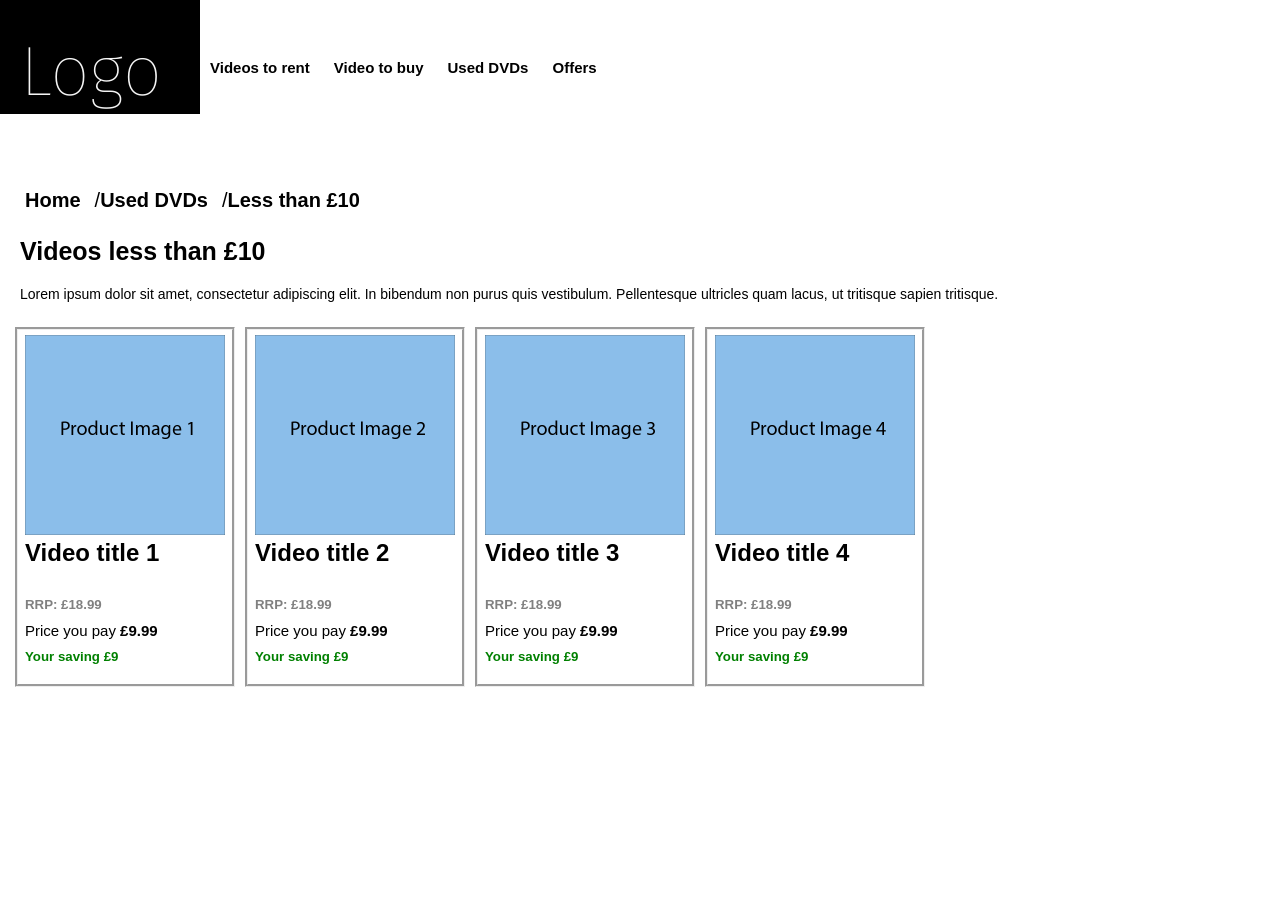
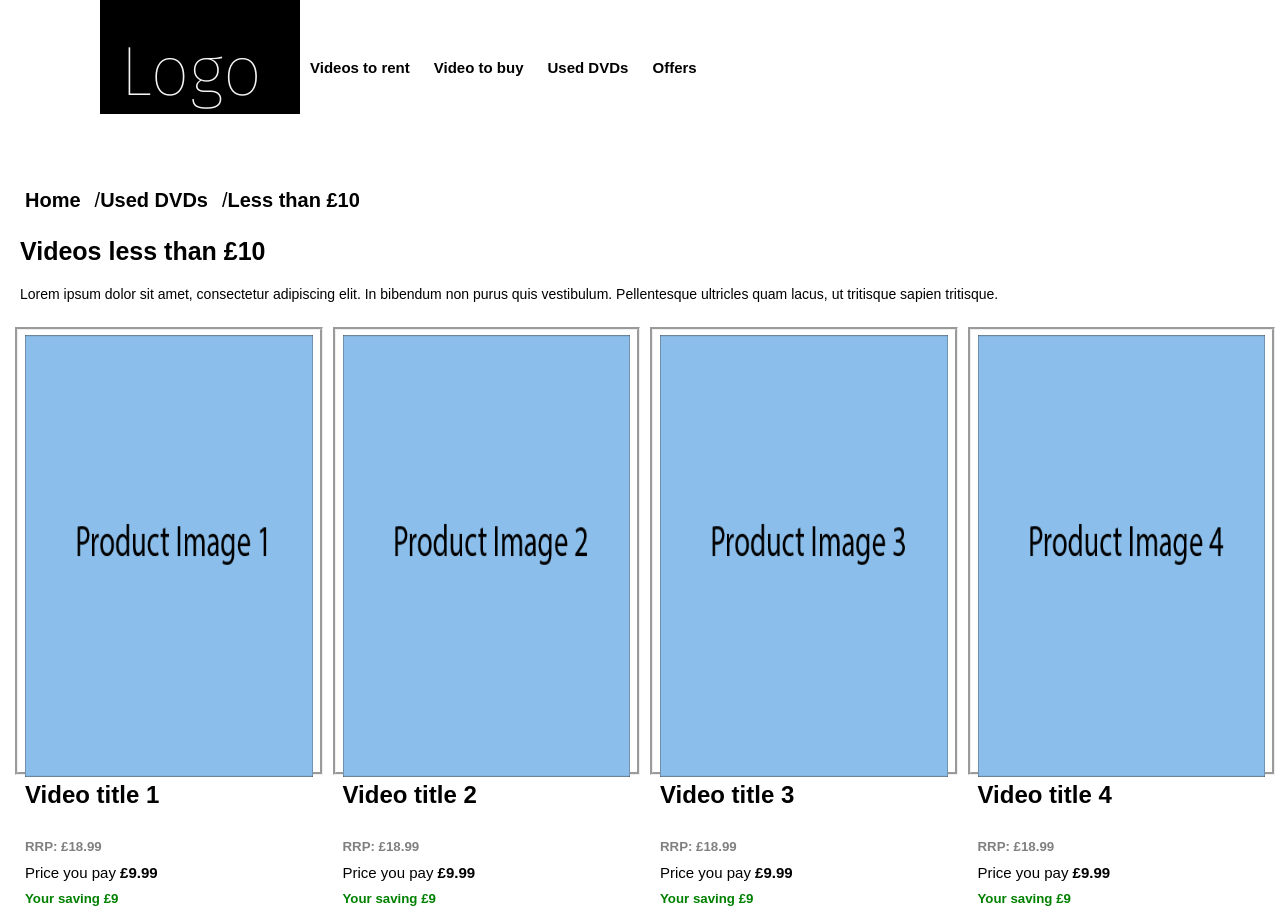
Before and after one commit to safabalo/Page-d-accueil-du-magasin-de-video, a plain HTML site: page index.html in a window 1280 px wide. Before the commit the page ends 800 px from the top, so only its background shows below. Drawn offline with Linux system fonts and the light colour scheme.

Commit message:
Modification

```diff
--- a/style.css
+++ b/style.css
@@ -32,8 +32,6 @@ nav #logo{
     background-color: black;
     font-size: 70px;
     border-style: none;
-
-
 
 }
 
@@ -104,8 +102,8 @@ section ul li a {
     font-family:Arial, Helvetica, sans-serif;
 }
 .produits .pic{
-    width: 450px;
-    height: 450px;
+    width: 100%;
+    height: 100%;
     margin-top: 5px;
 }
 .produits .ad{
@@ -120,7 +118,7 @@ section ul li a {
 h2 {
     margin-bottom: 30px;
 }
-@media screen and (min-width:501px) {
+@media screen and (min-width:510px) {
     @import url('https://fonts.googleapis.com/css2?family=Fira+Sans:wght@100&family=Lato:ital,wght@1,400;1,900&family=Work+Sans:wght@600&display=swap');
     @import url('https://fonts.googleapis.com/css2?family=Fira+Sans:wght@100&family=Lato:ital,wght@1,400;1,900&family=Work+Sans:wght@500&display=swap');
 
@@ -152,7 +150,6 @@ h2 {
     }
     nav #logo{
         width: 150px;
-        margin-left: 0px;
         padding-left: 20px;
         margin-right: 20px;
         padding-right: 30px;
@@ -231,8 +228,8 @@ h2 {
     }
     .produits .pic{
         margin-top: 5px;
-        width: 200px;
-        height: 200px;
+        width: 100%;
+        height: 100%;
     }
     .produits .ad{
         text-decoration: none;
```
